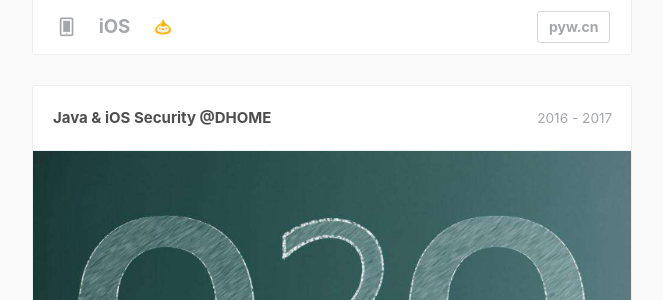
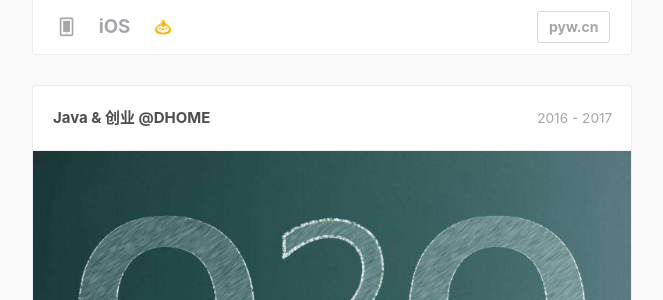
Before and after one commit to misselvexu/misselvexu.github.io, a Jekyll site: the page built from portfolio/index.html, in a window 1280 px wide and 900 px high, scrolled down 841 px. Shown: the part 152-452 px from the top of the window, without its empty margins (308-971 px from the left). Built offline with Jekyll 4.4.1, drawn with Linux system fonts in a browser that asks for light colours; nearby versions of some CDN libraries; comment, search, counter and statistics services are not loaded.

Commit message:
improve a personal info

```diff
--- a/portfolio/index.html
+++ b/portfolio/index.html
@@ -47,7 +47,7 @@ layout: default
 
 					<li>
 						<div class="cbp_tmlabel">
-							<h2>Java & iOS Security @DHOME</h2>
+							<h2>Java & 创业 @DHOME</h2>
 							<time>2016 - 2017</time>
 							<img src="images/o2o-bg.png">
 							<ul>
```
